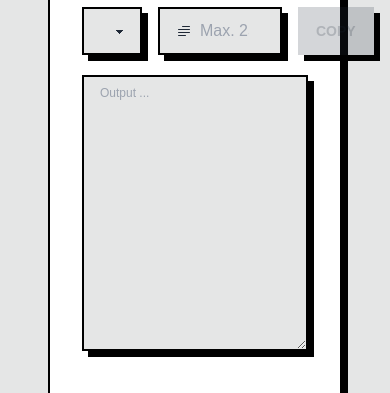
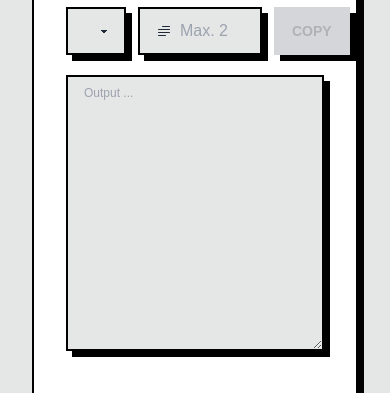
Before and after one commit to RevanSP/DUMMY-TEXT-GENERATOR, a plain HTML site: page index.html in a window 390 px wide. Shown: the part 205-598 px from the top of the page. Drawn offline with nearby package versions, Linux system fonts and the light colour scheme; a web font is replaced by a local one.

Commit message:
update index.html

```diff
--- a/index.html
+++ b/index.html
@@ -6,7 +6,6 @@
     <meta name="viewport" content="width=device-width, initial-scale=1.0">
     <title>DUMMY TEXT GENERATOR</title>
     <link rel="icon" type="image/png" href="public/favicon.webp">
-    <link href="https://fonts.googleapis.com/css2?family=Archivo+Black&display=swap" rel="stylesheet">
     <link href="https://cdn.jsdelivr.net/npm/daisyui@4.12.14/dist/full.min.css" rel="stylesheet" type="text/css" />
     <script src="https://cdn.tailwindcss.com"></script>
     <link href="https://fonts.googleapis.com/css2?family=Google+Sans:wght@400;700&display=swap" rel="stylesheet">
@@ -14,13 +13,13 @@
 </head>
 
 <body class="bg-base-300 h-screen flex justify-center items-center">
-    <div class="container px-12 md:px-24">
+    <div class="container px-8 md:px-24">
         <div class="card w-full bg-base-100 shadow-[6px_6px_0px_0px_rgba(0,0,0,1)] border-2 border-black rounded-none">
             <div class="card-body">
                 <div class="flex flex-col items-center mb-3">
                     <h2 class="card-title text-center">DUMMY TEXT GENERATOR</h2>
                 </div>
-                <div class="flex items-center gap-4 mb-3">
+                <div class="flex items-center gap-3 mb-3">
                     <select class="select select-bordered w-full shadow-[6px_6px_0px_0px_rgba(0,0,0,1)] border-2 border-black rounded-none bg-base-300">
                         <option disabled selected>TEXT TYPE</option>
                         <option>PARAGRAPH</option>
```
